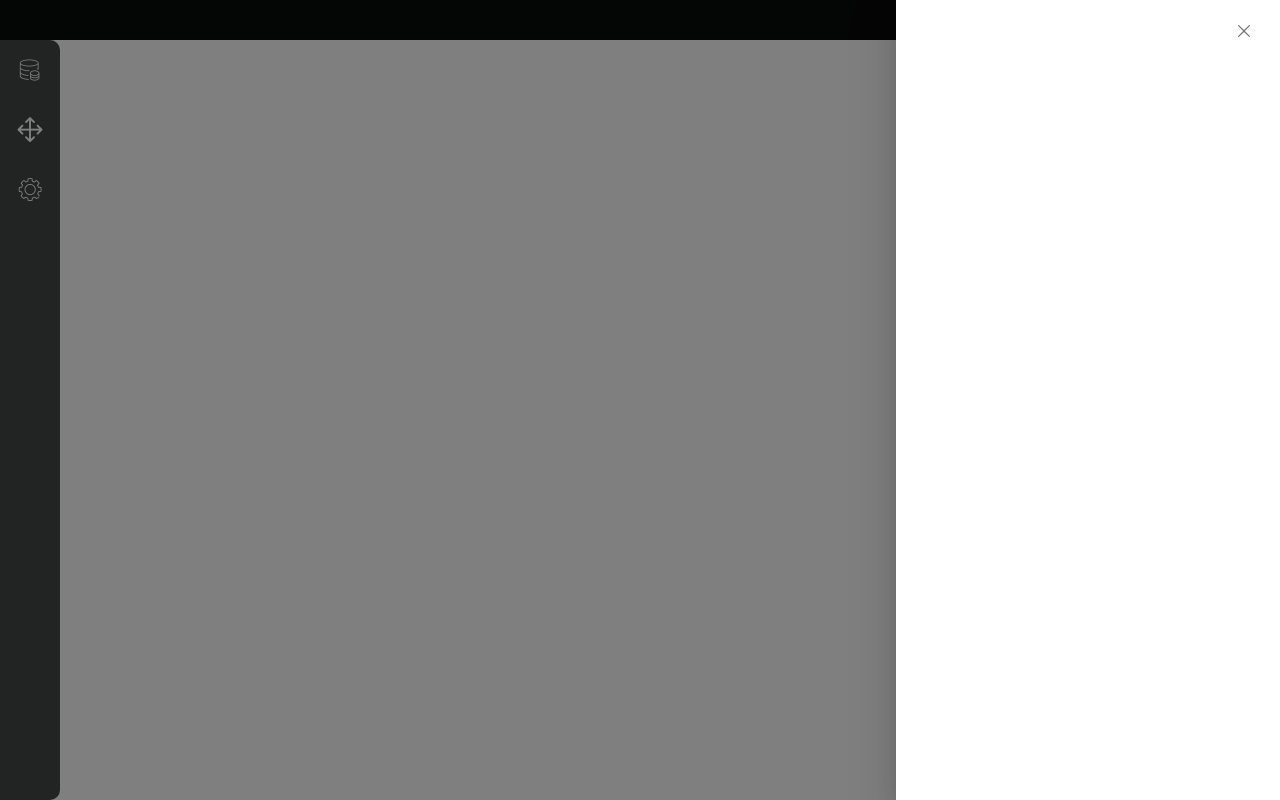
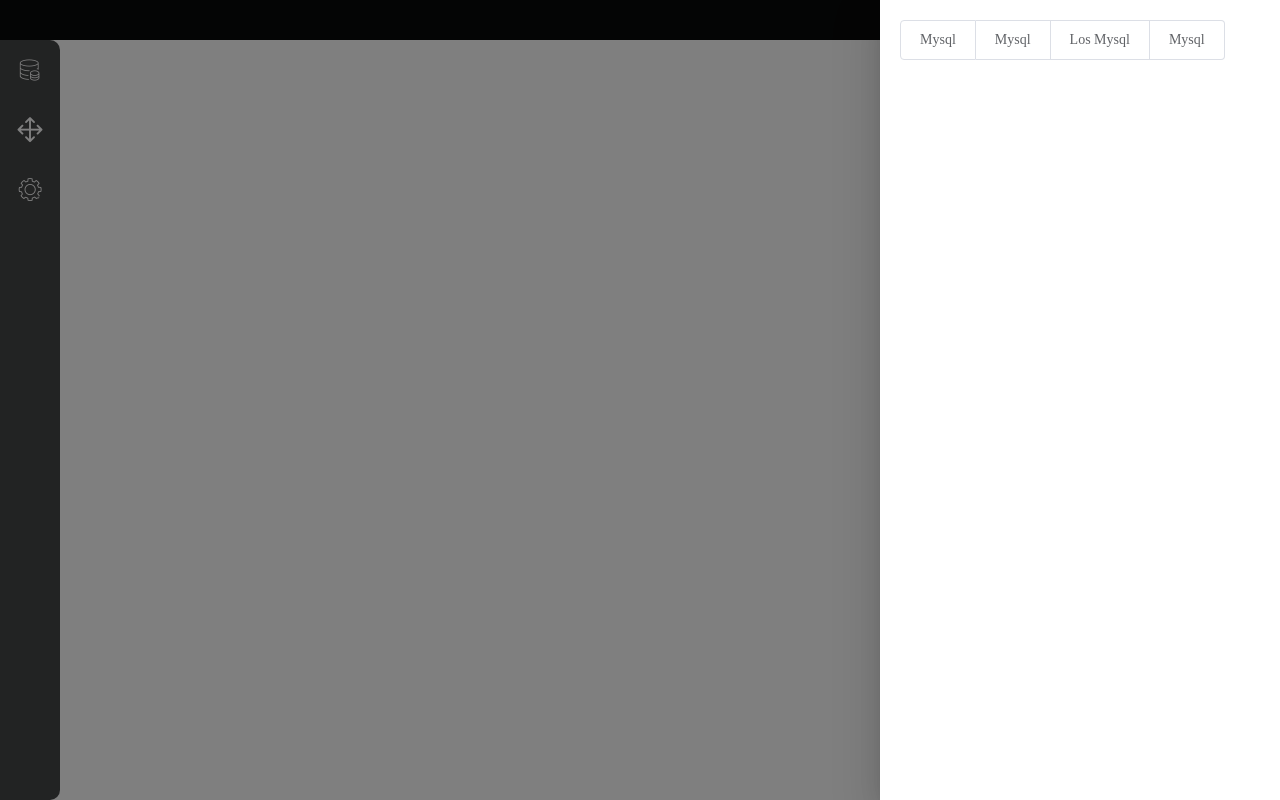
Before and after one commit to a572251465/chart-jdbc-flow, a Vue app: page / in a window 1280 px wide. Both pictures are taken after a click on the icon 30 px from the left and 69 px from the top of the page. Built offline with nearby package versions, Linux system fonts and the light colour scheme.

Commit message:
feat: 前端连接数据库 展æ暂时搁置了  开始å®实现拖拽

```diff
--- a/public/index.html
+++ b/public/index.html
@@ -1,5 +1,5 @@
 <!DOCTYPE html>
-<html lang="" class='dark'>
+<html lang="">
   <head>
     <meta charset="utf-8">
     <meta http-equiv="X-UA-Compatible" content="IE=edge">
--- a/src/components/ConfigureDataBase/index.vue
+++ b/src/components/ConfigureDataBase/index.vue
@@ -19,5 +19,16 @@ const showFlag = computed<boolean>({
 </script>
 
 <template>
-  <el-drawer v-model="showFlag"></el-drawer>
+  <el-drawer v-model="showFlag" :with-header="false" :size="400">
+    <div class="configure-database">
+
+      <el-radio-group size="large">
+        <el-radio-button label="Mysql" />
+        <el-radio-button label="Mysql" />
+        <el-radio-button label="Los Mysql" />
+        <el-radio-button label="Mysql" />
+      </el-radio-group>
+    </div>
+
+  </el-drawer>
 </template>
--- a/src/plugins/elements.ts
+++ b/src/plugins/elements.ts
@@ -1,10 +1,28 @@
-import { ElTooltip, ElDrawer } from 'element-plus'
+import {
+  ElTooltip,
+  ElDrawer,
+  ElRadioGroup,
+  ElRadioButton,
+  ElInput,
+  ElForm,
+  ElFormItem,
+  ElButton
+} from 'element-plus'
 import 'element-plus/dist/index.css'
 import type { App } from 'vue'
 
 type IComponentType = typeof ElTooltip
 
-const components = [ElTooltip, ElDrawer] as IComponentType[]
+const components = [
+  ElTooltip,
+  ElDrawer,
+  ElRadioGroup,
+  ElRadioButton,
+  ElInput,
+  ElForm,
+  ElFormItem,
+  ElButton
+] as IComponentType[]
 
 export default (app: App) => {
   components.forEach((comp) => {
--- a/src/utils/dom.ts
+++ b/src/utils/dom.ts
@@ -9,8 +9,7 @@ type IBindDomOptions = Partial<{
   )
 
 const defaultValues = {
-  isThrottle: true,
-  throttleTime: 300,
+  isThrottle: false,
   isBubbling: true
 } as IBindDomOptions
 
```
Also changed, not shown: src/components/ConfigureDataBase/configure-database.ts (added, +18 -0 lines).
